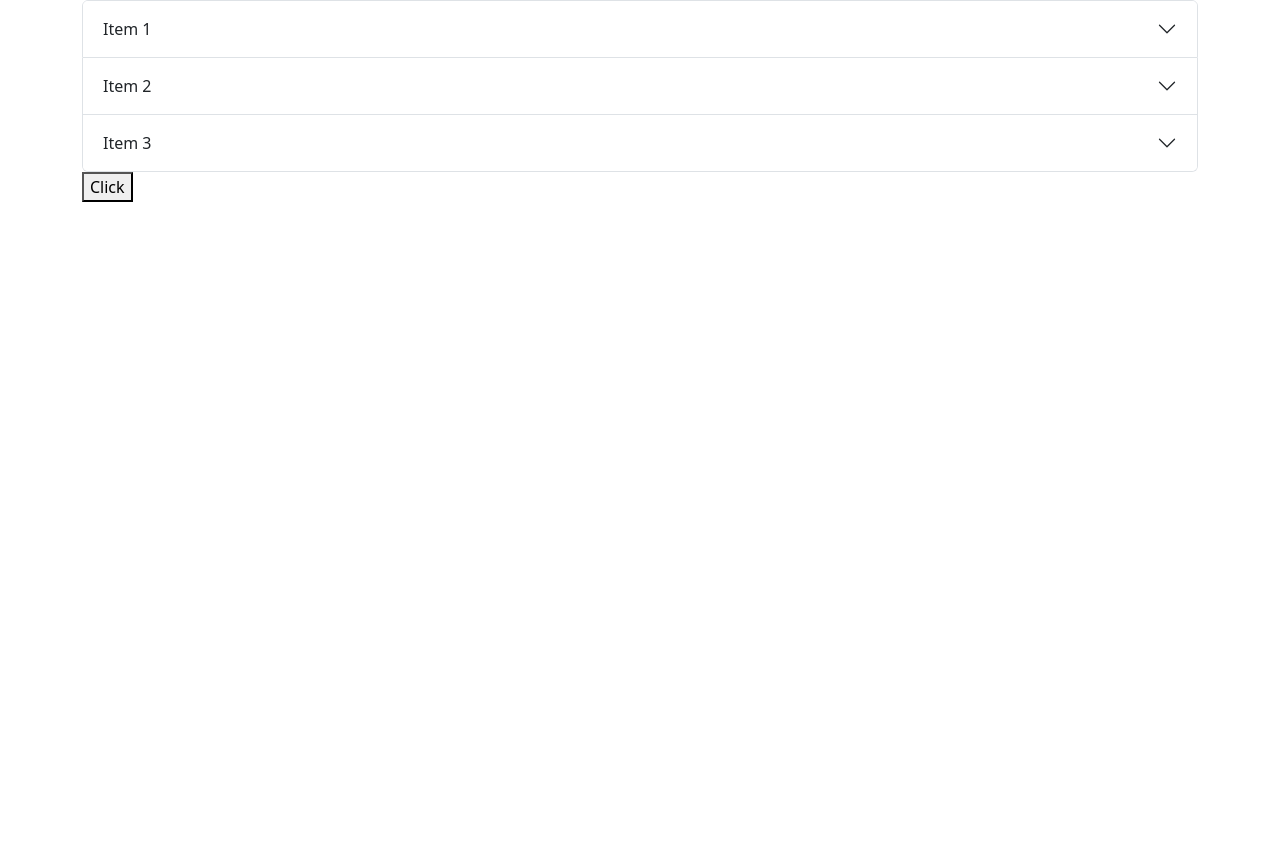
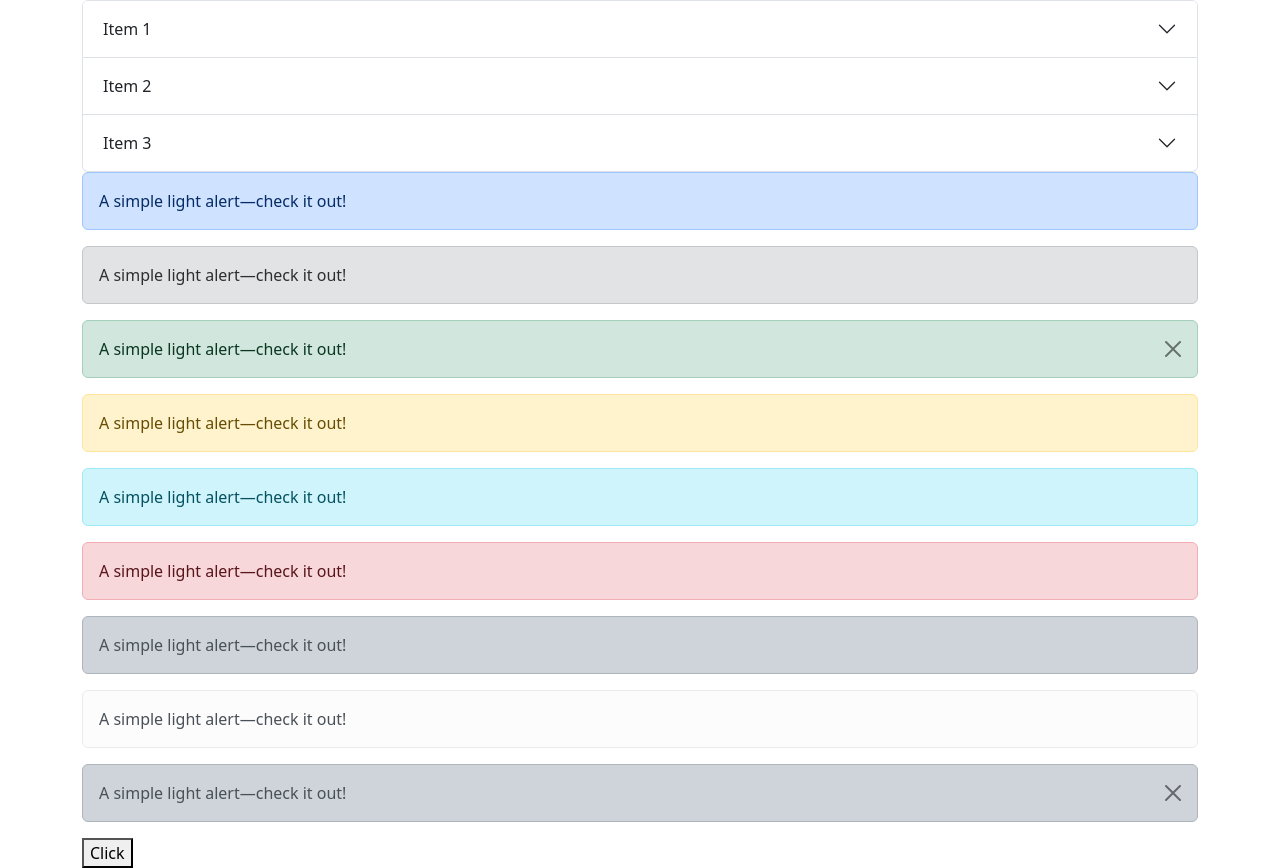
Before and after one commit to ridwan-p/template-reactjs, a React (Vite) app: page / in a window 1280 px wide. Before the commit the page ends 800 px from the top, so only its background shows below. Built offline with nearby package versions, Linux system fonts and the light colour scheme.

Commit message:
add alert

```diff
--- /dev/null
+++ b/src/core/components/Alert.tsx
@@ -0,0 +1,31 @@
+import clsx from 'clsx';
+import { useMemo } from "react";
+import { IPropsAlert } from './interfaces/Alert';
+
+
+export const Alert = ({
+  children,
+  className,
+  color,
+  isDismissible
+}: IPropsAlert) => {
+  const colorClass = useMemo(() => color && `alert-${color}`, [color])
+  return (
+    <div
+      className={clsx(
+        'alert',
+        colorClass,
+        {
+          'alert-dismissible': isDismissible
+        },
+        className)
+      }
+      role='alert'
+    >
+      <div>{children}</div>
+      {isDismissible && <button type="button" className="btn-close" data-bs-dismiss="alert" aria-label="Close"></button>}
+    </div>
+  )
+}
+
+export default Alert
--- a/src/core/components/index.ts
+++ b/src/core/components/index.ts
@@ -1,3 +1,4 @@
 export * from "./Accordion";
+export * from "./Alert";
 export * from "./Container";
 export * from "./Collapse";
--- /dev/null
+++ b/src/core/components/interfaces/Alert.ts
@@ -0,0 +1,10 @@
+import { ReactNode } from "react";
+
+type ColorType = 'primary' | 'secondary' | 'success' | 'danger' | 'warning' | 'info' | 'light' | 'dark'
+
+export interface IPropsAlert {
+  children: ReactNode
+  className?: string
+  color?: ColorType
+  isDismissible?: boolean
+}
--- a/src/views/screens/Home/index.tsx
+++ b/src/views/screens/Home/index.tsx
@@ -1,5 +1,5 @@
 import { useState } from 'react';
-import { Accordion, Collapse, Container } from '../../../core/components';
+import { Accordion, Alert, Collapse, Container } from '../../../core/components';
 import { ToggleParamsAccordion } from '../../../core/components/interfaces';
 
 export const Home = () => {
@@ -35,6 +35,16 @@ export const Home = () => {
           }
         ]}
       />
+      <Alert color='primary'>A simple light alert—check it out!</Alert>
+      <Alert color='secondary'>A simple light alert—check it out!</Alert>
+      <Alert color='success' isDismissible>A simple light alert—check it out!</Alert>
+      <Alert color='warning'>A simple light alert—check it out!</Alert>
+      <Alert color='info'>A simple light alert—check it out!</Alert>
+      <Alert color='danger'>A simple light alert—check it out!</Alert>
+      <Alert color='dark'>A simple light alert—check it out!</Alert>
+      <Alert color='light'>A simple light alert—check it out!</Alert>
+      <Alert color='dark' isDismissible>A simple light alert—check it out!</Alert>
+
       <Collapse isOpen={isOpenCollapse} >
         <div className="card" style={{ width: 300 }}>
           <div className="card-body">
```
